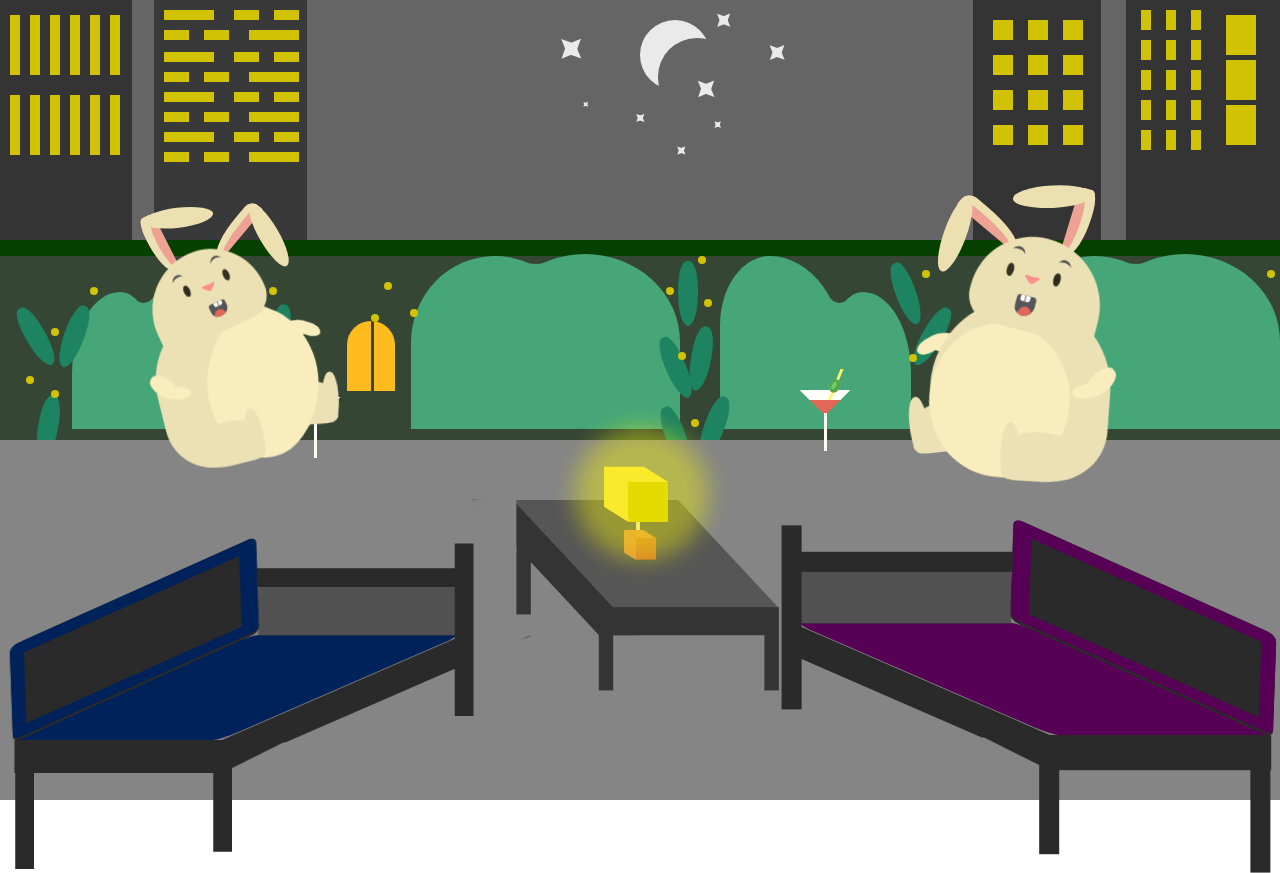
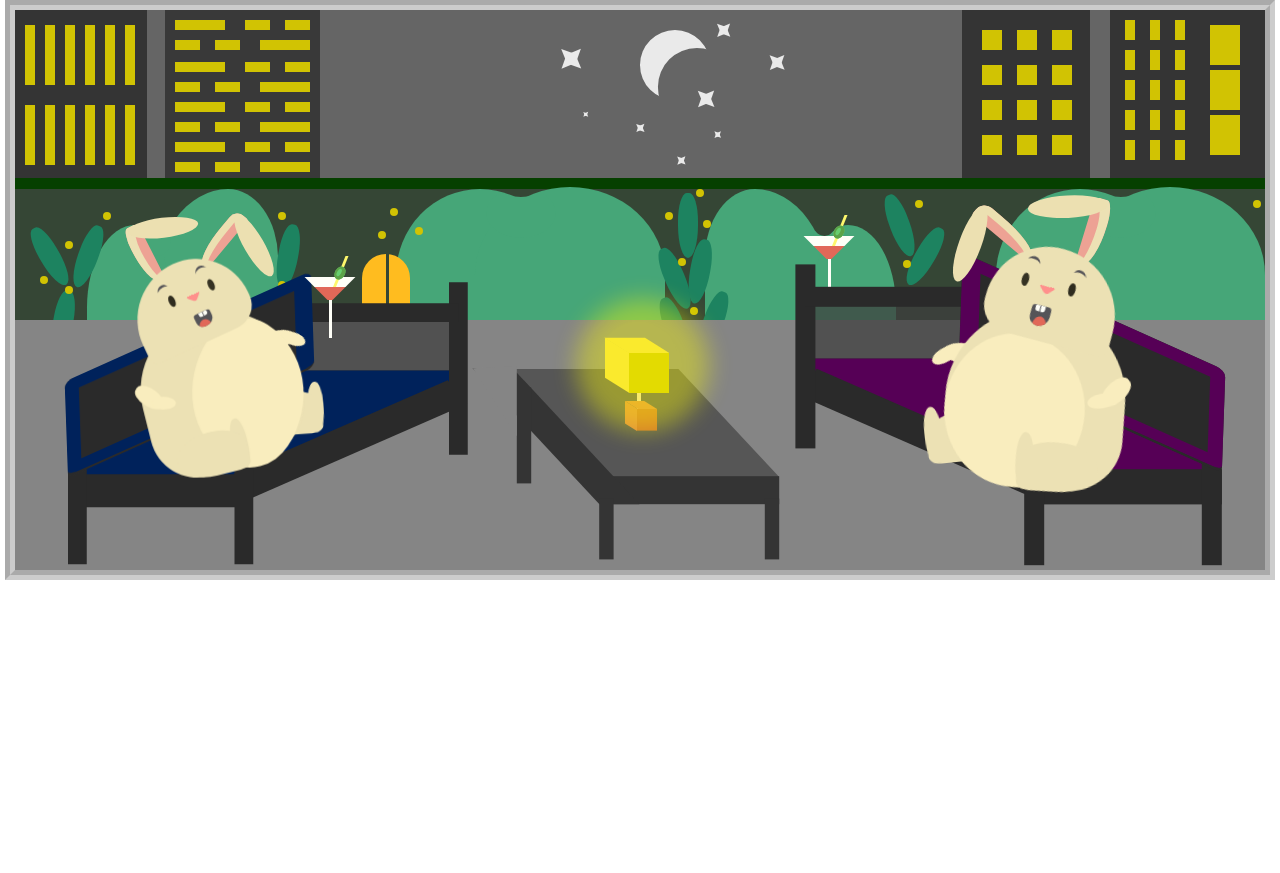
Before and after one commit to zeinab-rezaei-web/Rabbit-CSS-Animation, a plain HTML site: page index.html in a window 1280 px wide. After the commit the page ends 800 px from the top, so only its background shows below. Drawn offline with Linux system fonts and the light colour scheme.

Commit message:
Add files via upload

```diff
--- a/styles/master.css
+++ b/styles/master.css
@@ -8,10 +8,17 @@
             display: flex;
         }
         body{
-            width: 100%;
-            height: 100vh;
+            width: 1280px;
+            height: 570px;
             position: relative;
             overflow: hidden;
+        }
+        main{
+            width: 1270px;
+            height: 580px;
+            border: 10px groove #81818166;
+            position: relative;
+            margin: auto;
         }
         .rabbit-right,
         .rabbit-left
@@ -276,8 +283,8 @@
 
         /********************** City Start ********************/
         .city{
-            width: 100%;
-            height: 30%;
+            width: 1250px;
+            height: 173px;
             background-color: rgba(45, 45, 45, 0.735);
             position: absolute;
             top: 0;left: 0;
@@ -287,7 +294,7 @@
             position: absolute;
         }
         .city>div:nth-of-type(1){
-            width: 10.3%;
+            width: 132px;
             background-color: rgb(52, 52, 52);
             top: 0;left: 0;
         }
@@ -338,7 +345,7 @@
             top: 0px;left: 60px;
         }
         .city>div:nth-of-type(2){
-            width: 12%;height: 100%;
+            width: 155px;height: 100%;
             background: rgb(57, 57, 57);
             top: 0;left: 12%;
         }
@@ -498,7 +505,7 @@
             transform: scale(.5);
         }
         .city>div:nth-of-type(4){
-            width: 12%;
+            width: 155px;
             background-color: rgb(52, 52, 52);
             top: 0;right: 0;
         }
@@ -573,7 +580,7 @@
             top: -45px;left: 0px;
         }
         .city>div:nth-of-type(5){
-            width: 10%;
+            width: 128px;
             background-color: rgb(52, 52, 52);
             top: 0;right: 14%;
         }
@@ -635,8 +642,8 @@
             left: 35px;
         }
         .ribbon{
-            width: 100%;
-            height: 2%;
+            width:  1250px;
+            height:12px;
             background-color: rgb(6, 64, 0);
             position: absolute;
             top: 30%;
@@ -647,15 +654,14 @@
 
         /********************** Garden Start ********************/
         .garden{
-            width: 100%;
-            height: 30%;
+            width:  1250px;
+            height: 173px;
             background-color: rgb(53, 70, 53);
             position: absolute;
             top: 32%;left: 0;
         }
         .garden>div{
             position: absolute;
-            /* overflow: hidden; */
         }
         .garden>div:nth-of-type(1){
             top: 0px;
@@ -914,8 +920,8 @@
 
         /********************** Room Start ********************/
         .room{
-            width: 100%;
-            height: 45%;
+            width:  1250px;
+            height: 250px;
             background-color: rgb(133 133 133);
             position: absolute;
             bottom: 0;
@@ -925,17 +931,18 @@
         .sofa-right,
         .sofa-left
         {
-            width: 50%;
+            width: 400px;
             height: auto;
             position: absolute;
-            bottom: -15px;
+            bottom: 20px;
+            z-index: 999;
         }
         .sofa-right{
-            right: -60px;
+            right: 0px;
             transform: scale(0.8);
         }
         .sofa-left{
-            left: -70px;
+            left: 0px;
             transform: scale(0.75) rotateY(180deg);
         }
 
@@ -946,7 +953,7 @@
             background-color: #560056;
             transform-origin: bottom left;
             border-radius: 10px;
-            transform: skewX(66.5deg);
+            transform: skewX(62deg);
             position: absolute;
             bottom: 100px;
             right: 0px;
@@ -956,46 +963,22 @@
         }
         .sofa-right>div:nth-of-type(2),
         .sofa-left>div:nth-of-type(2){
-            width: 142px;
+            width: 133px;
             height: 92px;
             background-color: #2a2a2a;
             transform-origin: top;
-            transform: skewX(66.5deg) rotatez(90deg);
+            transform: skewX(62.5deg) rotatez(70deg);
             position: absolute;
-            bottom: 76px;
-            right: 368px;
-        }
-        .sofa-right>div:nth-of-type(3),
-        .sofa-left>div:nth-of-type(3){
-            width: 0;
-            height: 0;
-            border-style: solid;
-            border-width: 0px 99px 57px 0;
-            position: absolute;
-            top: -242px;
-            left: -57px;
-            z-index: 5;
-            border-color: transparent rgb(133 133 133) transparent transparent;
-        }
-        .sofa-right>div:nth-of-type(4),
-        .sofa-left>div:nth-of-type(4){
-            width: 0;
-            height: 0;
-            border-style: solid;
-            border-width: 0px 90px 45px 0;
-            position: absolute;
-            top: -100px;
-            left: 269px;
-            z-index: 5;
-            border-color: transparent #2a2a2a transparent transparent;
+            bottom: 72px;
+            right: 301px;
         }
         .sofa-right>div:nth-of-type(5),
         .sofa-left>div:nth-of-type(5){
-            width: 278px;
+            width: 230px;
             height: 44px;
             position: absolute;
-            top: -100px;
-            left: 356px;
+            top: -101px;
+            left: 166px;
             z-index: 5;
             background-color: #2a2a2a;
         }
@@ -1016,26 +999,26 @@
         }
         .sofa-right>div:nth-of-type(6),
         .sofa-left>div:nth-of-type(6){
-            top: -362px;
-            left: 22px;
+            top: -357px;
+            left: -137px;
             height: 230px;
         }
         .sofa-right>div:nth-of-type(7),
         .sofa-left>div:nth-of-type(7){
             top: -329px;
-            left: 39px;
+            left: -125px;
             height: 25px;
             width: 272px;
         }
         .sofa-right>div:nth-of-type(8),
         .sofa-left>div:nth-of-type(8){
-            top: -95px;
-            left: 344px;
+            top: -125px;
+            left: 149px;
         }
         .sofa-right>div:nth-of-type(9),
         .sofa-left>div:nth-of-type(9){
-            top: -72px;
-            left: 608px;
+            top: -125px;
+            left: 371px;
         }
         .sofa-right>div:nth-of-type(10),
         .sofa-left>div:nth-of-type(10){
@@ -1049,6 +1032,7 @@
             box-shadow: inset 2px 1px 0px 18px #560056;
             border-radius: 10px;
             border-bottom: 4px solid#2a2a2a;
+            z-index: 100;
         }
         .sofa-left>div:nth-of-type(10){
             box-shadow: inset 2px 1px 0px 18px #00225b;
@@ -1060,7 +1044,7 @@
             position: absolute;
             background-color:rgb(62 62 62 / 73%);
             top: -307px;
-            left: 34px;
+            left: -121px;
         }
         .table{
             width: 20%;
@@ -1103,9 +1087,9 @@
             width: 0;
             height: 0;
             border-style: solid;
-            border-width: 1px 55px 66px 0;
+            border-width: 3px 55px 85px 0;
             position: absolute;
-            top: 28px;
+            top: 26px;
             left: -209px;
             z-index: 5;
             border-color: transparent rgb(133 133 133) transparent transparent;
@@ -1225,8 +1209,8 @@
             left: -15px;
         }
         .glass-right{
-            top: -27px;
-            right: 453px;
+            top: -61px;
+            right: 434px;
             width: 3px;
             height: 38px;
             background: #fffff8;
@@ -1266,5 +1250,6 @@
         .glass-left{
             left: 314px;
             top: -20px;
+            z-index: 1000;
         }
         /********************** Room End ********************/
```
